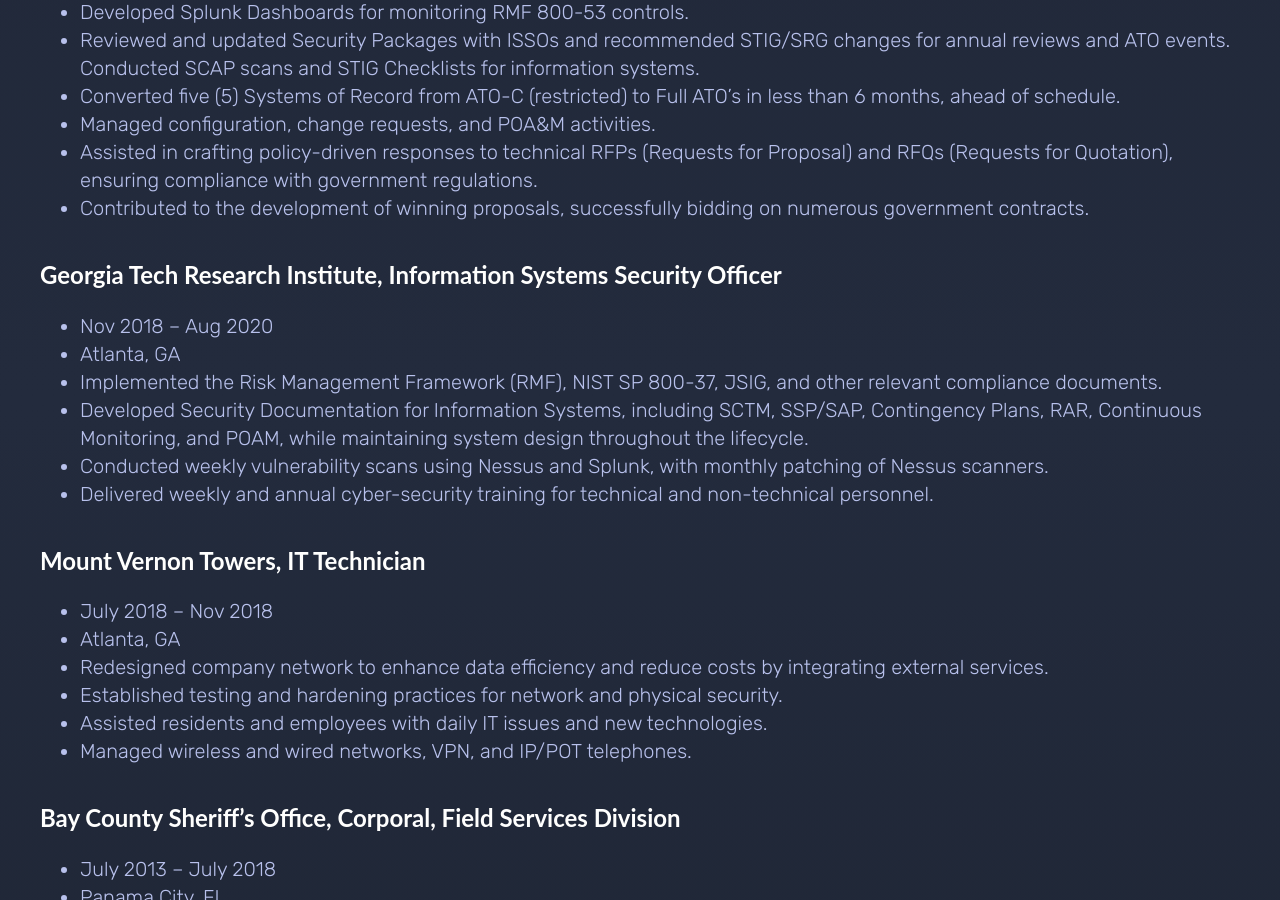
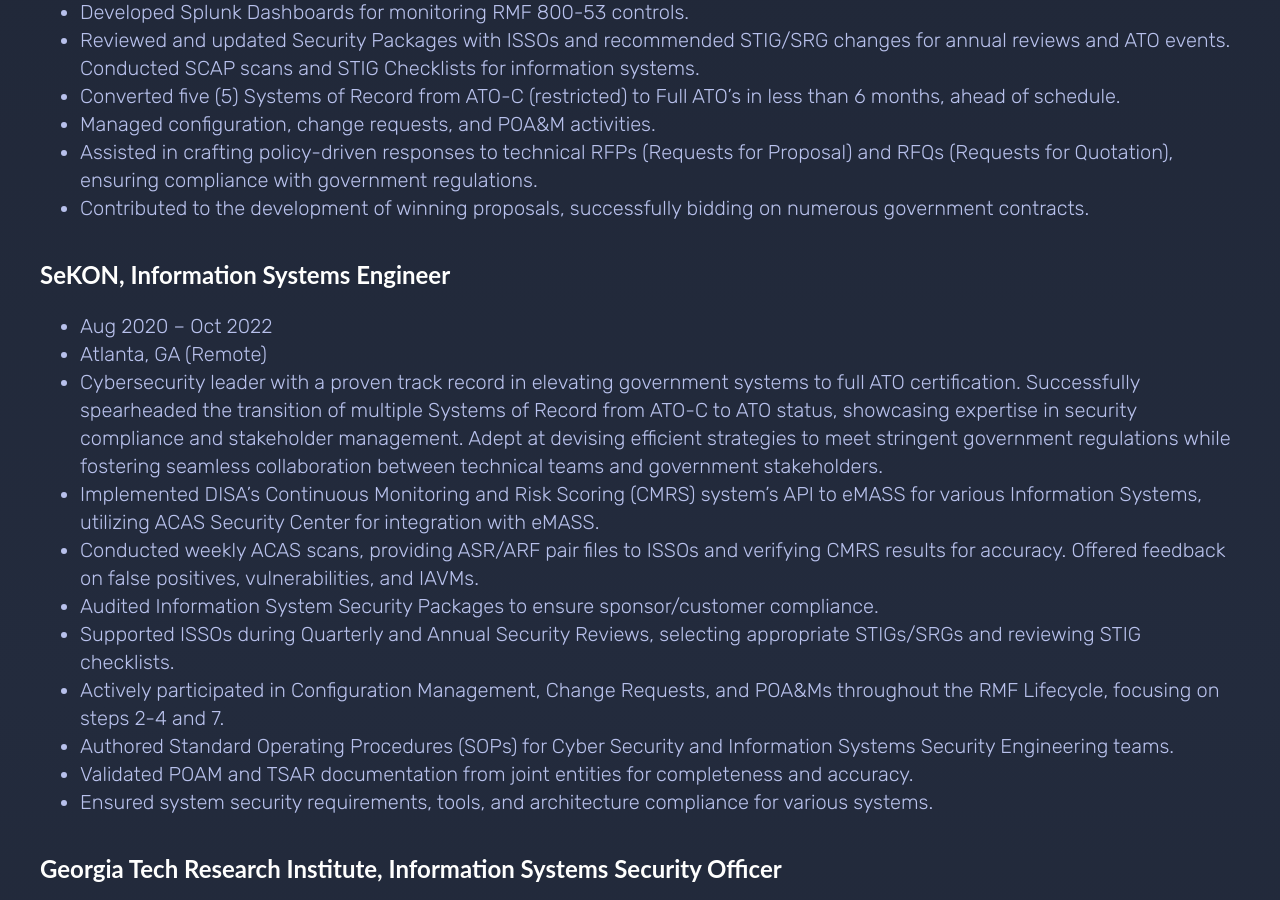
Before and after one commit to justin-m-johnson/justin-m-johnson.github.io, a Jekyll site: the page built from content/about.md, in a window 1280 px wide and 900 px high, scrolled down 2461 px. Built offline with Jekyll 4.4.1, drawn with Linux system fonts in a browser that asks for light colours; some of the changed text lies outside the part shown.

Commit message:
Fix About

```diff
--- a/content/about.md
+++ b/content/about.md
@@ -55,7 +55,7 @@
 
 ## SeKON, Lead ISSE / Compliance Management
 
-- Aug 2020 – Oct 2024
+- Oct 2022 – Oct 2024
 - Atlanta, GA (Remote)
 - Led a team of three (3) Information Systems Security Engineers, improving processes and reporting daily to Government Leadership.
 - Reviewed CISA and DISA guidance, providing recommendations for implementing best practices within the Cyber team.
@@ -69,6 +69,19 @@
 - Managed configuration, change requests, and POA&M activities.
 - Assisted in crafting policy-driven responses to technical RFPs (Requests for Proposal) and RFQs (Requests for Quotation), ensuring compliance with government regulations.
 - Contributed to the development of winning proposals, successfully bidding on numerous government contracts.
+
+## SeKON, Information Systems Engineer
+- Aug 2020 – Oct 2022
+- Atlanta, GA (Remote)
+- Cybersecurity leader with a proven track record in elevating government systems to full ATO certification. Successfully spearheaded the transition of multiple Systems of Record from ATO-C to ATO status, showcasing expertise in security compliance and stakeholder management. Adept at devising efficient strategies to meet stringent government regulations while fostering seamless collaboration between technical teams and government stakeholders.
+- Implemented DISA's Continuous Monitoring and Risk Scoring (CMRS) system's API to eMASS for various Information Systems, utilizing ACAS Security Center for integration with eMASS.
+- Conducted weekly ACAS scans, providing ASR/ARF pair files to ISSOs and verifying CMRS results for accuracy. Offered feedback on false positives, vulnerabilities, and IAVMs.
+- Audited Information System Security Packages to ensure sponsor/customer compliance.
+- Supported ISSOs during Quarterly and Annual Security Reviews, selecting appropriate STIGs/SRGs and reviewing STIG checklists.
+- Actively participated in Configuration Management, Change Requests, and POA&Ms throughout the RMF Lifecycle, focusing on steps 2-4 and 7.
+- Authored Standard Operating Procedures (SOPs) for Cyber Security and Information Systems Security Engineering teams.
+- Validated POAM and TSAR documentation from joint entities for completeness and accuracy.
+- Ensured system security requirements, tools, and architecture compliance for various systems.
 
 ## Georgia Tech Research Institute, Information Systems Security Officer
 
```
